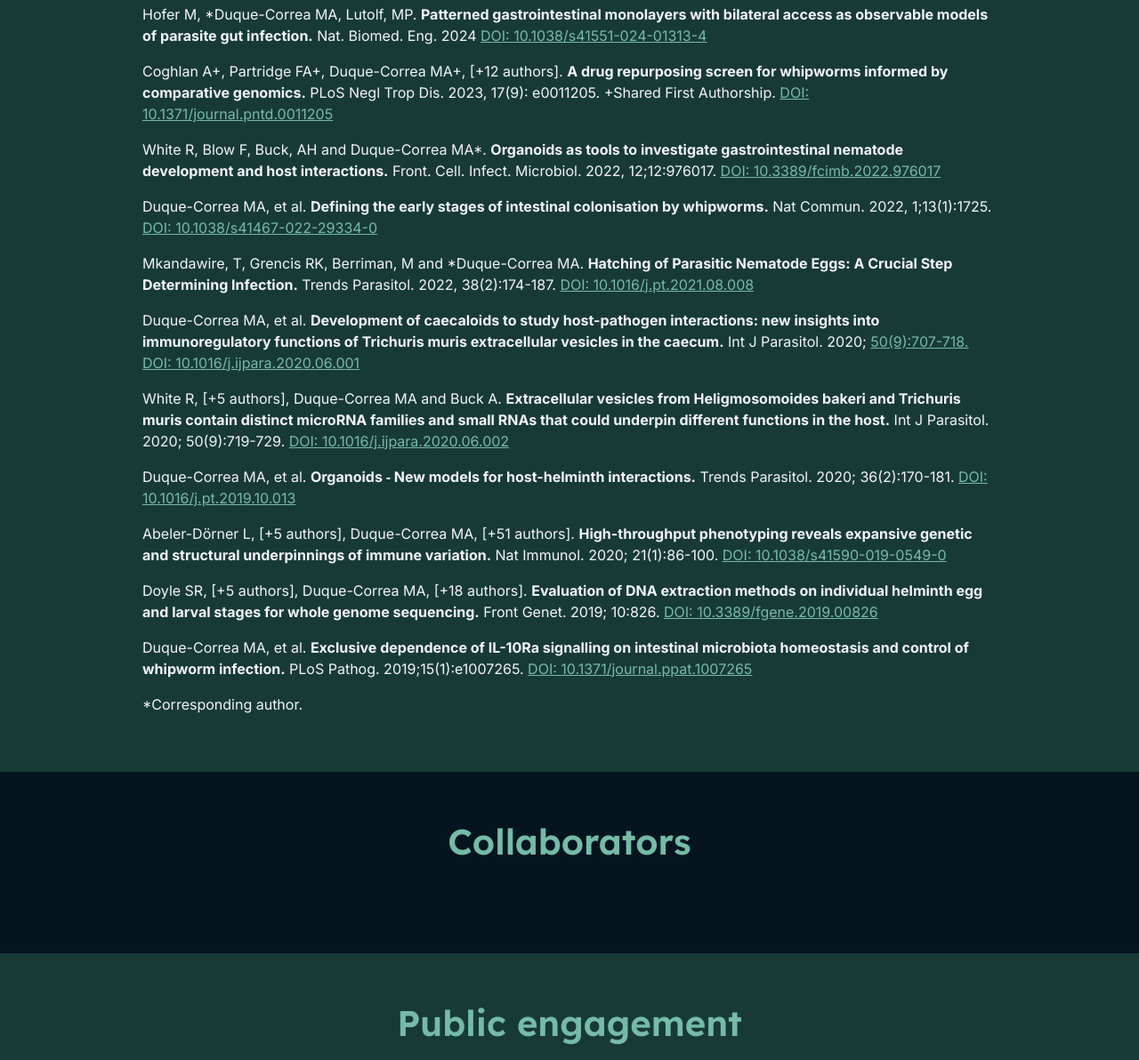
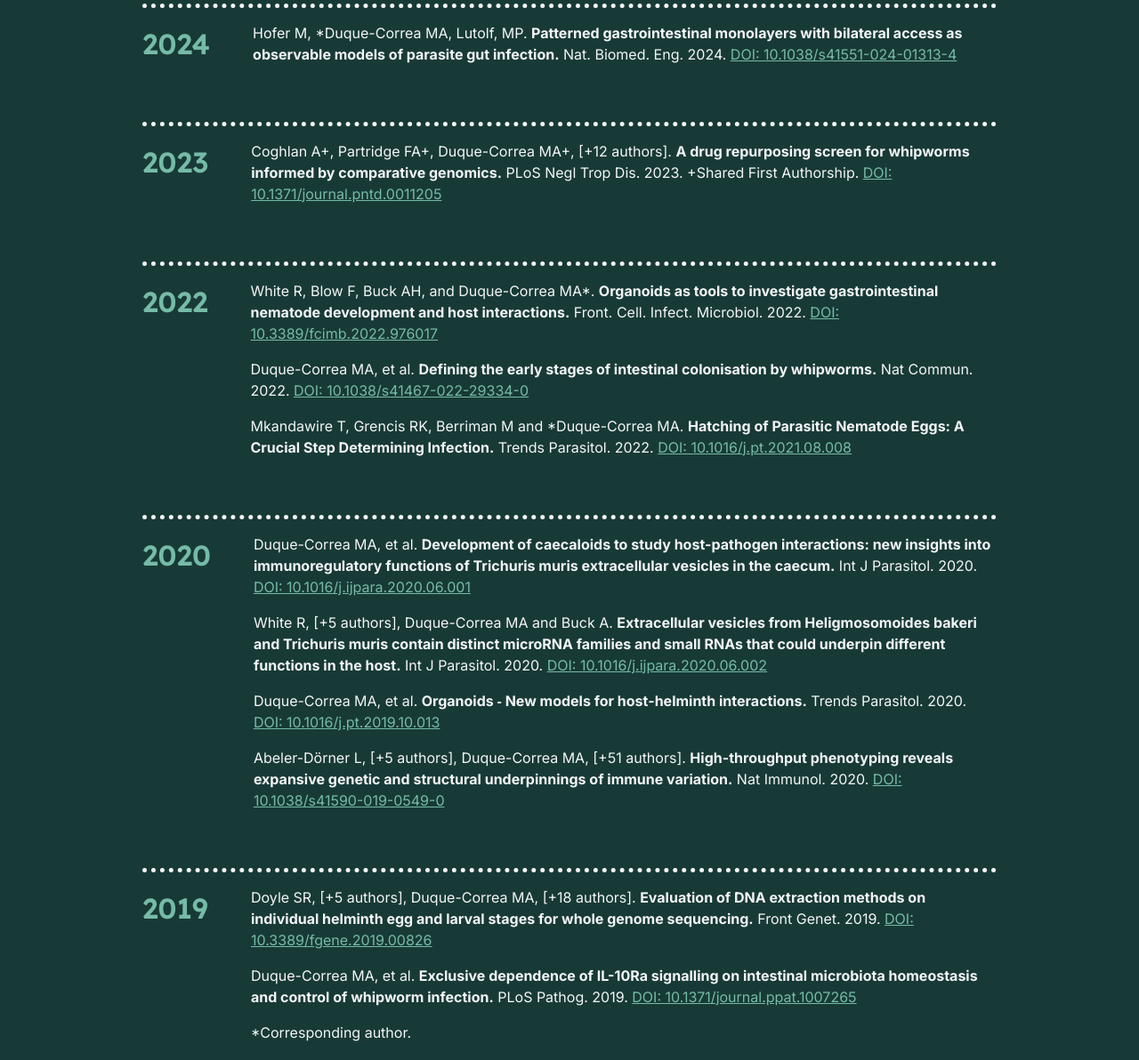
Before and after one commit to olane/duque-correa-lab, a plain HTML site: page index.html in a window 1280 px wide. Shown: the part 3154-4346 px from the top of the page at 89% size. Drawn offline with Linux system fonts and the light colour scheme.

Commit message:
Publications date sections

```diff
--- a/index.html
+++ b/index.html
@@ -96,42 +96,83 @@
         <div class="block" id="publications">
             <div class="inner-block-wrapper">
                 <h2>Publications</h2>
-                <ul class="publications-list">
+
+                <div class="publication-section">
+                    <h3 class="publications-section-title">2024</h3>
+                    <div class="publications-list">
+                        <ul>
                             <li>
-                        Hofer M, *Duque-Correa MA, Lutolf, MP. <strong>Patterned gastrointestinal monolayers with bilateral access as observable models of parasite gut infection.</strong> Nat. Biomed. Eng. 2024 <a href="https://www.nature.com/articles/s41551-024-01313-4">DOI: 10.1038/s41551-024-01313-4</a>
+                                Hofer M, *Duque-Correa MA, Lutolf, MP. <strong>Patterned gastrointestinal monolayers with bilateral access as observable models of parasite gut infection.</strong> Nat. Biomed. Eng. 2024. <a href="https://www.nature.com/articles/s41551-024-01313-4">DOI: 10.1038/s41551-024-01313-4</a>
+                            </li>
+                        </ul>
+                    </div>
+                </div>
+
+                <div class="publication-section">
+                    <h3 class="publications-section-title">2023</h3>
+                    <div class="publications-list">
+                        <ul>
+                            <li>
+                                Coghlan A+, Partridge FA+, Duque-Correa MA+, [+12 authors]. <strong>A drug repurposing screen for whipworms informed by comparative genomics.</strong> PLoS Negl Trop Dis. 2023. +Shared First Authorship. <a href="https://journals.plos.org/plosntds/article?id=10.1371/journal.pntd.0011205">DOI: 10.1371/journal.pntd.0011205</a>
+                            </li>
+                        </ul>
+                    </div>
+                </div>
+
+
+                <div class="publication-section">
+                    <h3 class="publications-section-title">2022</h3>
+                    <div class="publications-list">
+                        <ul>
+                            <li>
+                                White R, Blow F, Buck AH, and Duque-Correa MA*. <strong>Organoids as tools to investigate gastrointestinal nematode development and host interactions.</strong> Front. Cell. Infect. Microbiol. 2022. <a href="https://www.frontiersin.org/journals/cellular-and-infection-microbiology/articles/10.3389/fcimb.2022.976017/full">DOI: 10.3389/fcimb.2022.976017</a>
                             </li>
                             <li>
-                        Coghlan A+, Partridge FA+, Duque-Correa MA+, [+12 authors]. <strong>A drug repurposing screen for whipworms informed by comparative genomics.</strong> PLoS Negl Trop Dis. 2023, 17(9): e0011205. +Shared First Authorship. <a href="https://journals.plos.org/plosntds/article?id=10.1371/journal.pntd.0011205">DOI: 10.1371/journal.pntd.0011205</a>
+                                Duque-Correa MA, et al. <strong>Defining the early stages of intestinal colonisation by whipworms.</strong> Nat Commun. 2022. <a href="https://www.nature.com/articles/s41467-022-29334-0">DOI: 10.1038/s41467-022-29334-0</a>
                             </li>
                             <li>
-                        White R, Blow F, Buck, AH and Duque-Correa MA*. <strong>Organoids as tools to investigate gastrointestinal nematode development and host interactions.</strong> Front. Cell. Infect. Microbiol. 2022, 12;12:976017. <a href="https://www.frontiersin.org/journals/cellular-and-infection-microbiology/articles/10.3389/fcimb.2022.976017/full">DOI: 10.3389/fcimb.2022.976017</a>
+                                Mkandawire T, Grencis RK, Berriman M and *Duque-Correa MA. <strong>Hatching of Parasitic Nematode Eggs: A Crucial Step Determining Infection.</strong> Trends Parasitol. 2022. <a href="https://pubmed.ncbi.nlm.nih.gov/34538735/">DOI: 10.1016/j.pt.2021.08.008</a>
+                            </li>
+                        </ul>
+                    </div>
+                </div>
+
+
+                <div class="publication-section">
+                    <h3 class="publications-section-title">2020</h3>
+                    <div class="publications-list">
+                        <ul>
+                            <li>
+                                Duque-Correa MA, et al. <strong>Development of caecaloids to study host-pathogen interactions: new insights into immunoregulatory functions of Trichuris muris extracellular vesicles in the caecum.</strong> Int J Parasitol. 2020. <a href="https://pubmed.ncbi.nlm.nih.gov/32659277/">DOI: 10.1016/j.ijpara.2020.06.001</a>
                             </li>
                             <li>
-                        Duque-Correa MA, et al. <strong>Defining the early stages of intestinal colonisation by whipworms.</strong> Nat Commun. 2022, 1;13(1):1725. <a href="https://www.nature.com/articles/s41467-022-29334-0">DOI: 10.1038/s41467-022-29334-0</a>
+                                White R, [+5 authors], Duque-Correa MA and Buck A. <strong>Extracellular vesicles from Heligmosomoides bakeri and Trichuris muris contain distinct microRNA families and small RNAs that could underpin different functions in the host.</strong> Int J Parasitol. 2020. <a href="https://pubmed.ncbi.nlm.nih.gov/32659276/">DOI: 10.1016/j.ijpara.2020.06.002</a>
                             </li>
                             <li>
-                        Mkandawire, T, Grencis RK, Berriman, M and *Duque-Correa MA. <strong>Hatching of Parasitic Nematode Eggs: A Crucial Step Determining Infection.</strong> Trends Parasitol. 2022, 38(2):174-187. <a href="https://pubmed.ncbi.nlm.nih.gov/34538735/">DOI: 10.1016/j.pt.2021.08.008</a>
+                                Duque-Correa MA, et al. <strong>Organoids &dash; New models for host-helminth interactions.</strong> Trends Parasitol. 2020. <a href="https://pubmed.ncbi.nlm.nih.gov/31791691/">DOI: 10.1016/j.pt.2019.10.013</a>
                             </li>
                             <li>
-                        Duque-Correa MA, et al. <strong>Development of caecaloids to study host-pathogen interactions: new insights into immunoregulatory functions of Trichuris muris extracellular vesicles in the caecum.</strong> Int J Parasitol. 2020; <a href="https://pubmed.ncbi.nlm.nih.gov/32659277/">50(9):707-718. DOI: 10.1016/j.ijpara.2020.06.001</a>
+                                Abeler-Dörner L, [+5 authors], Duque-Correa MA, [+51 authors]. <strong>High-throughput phenotyping reveals expansive genetic and structural underpinnings of immune variation.</strong> Nat Immunol. 2020. <a href="https://www.nature.com/articles/s41590-019-0549-0">DOI: 10.1038/s41590-019-0549-0</a>
+                            </li>
+                        </ul>
+                    </div>
+                </div>
+
+
+                <div class="publication-section">
+                    <h3 class="publications-section-title">2019</h3>
+                    <div class="publications-list">
+                        <ul>
+                            <li>
+                                Doyle SR, [+5 authors], Duque-Correa MA, [+18 authors]. <strong>Evaluation of DNA extraction methods on individual helminth egg and larval stages for whole genome sequencing.</strong> Front Genet. 2019. <a href="https://www.frontiersin.org/journals/genetics/articles/10.3389/fgene.2019.00826/full">DOI: 10.3389/fgene.2019.00826</a>
                             </li>
                             <li>
-                        White R, [+5 authors], Duque-Correa MA and Buck A. <strong>Extracellular vesicles from Heligmosomoides bakeri and Trichuris muris contain distinct microRNA families and small RNAs that could underpin different functions in the host.</strong> Int J Parasitol. 2020; 50(9):719-729. <a href="https://pubmed.ncbi.nlm.nih.gov/32659276/">DOI: 10.1016/j.ijpara.2020.06.002</a>
-                    </li>
-                    <li>
-                        Duque-Correa MA, et al. <strong>Organoids &dash; New models for host-helminth interactions.</strong> Trends Parasitol. 2020; 36(2):170-181. <a href="https://pubmed.ncbi.nlm.nih.gov/31791691/">DOI: 10.1016/j.pt.2019.10.013</a>
-                    </li>
-                    <li>
-                        Abeler-Dörner L, [+5 authors], Duque-Correa MA, [+51 authors]. <strong>High-throughput phenotyping reveals expansive genetic and structural underpinnings of immune variation.</strong> Nat Immunol. 2020; 21(1):86-100. <a href="https://www.nature.com/articles/s41590-019-0549-0">DOI: 10.1038/s41590-019-0549-0</a>
-                    </li>
-                    <li>
-                        Doyle SR, [+5 authors], Duque-Correa MA, [+18 authors]. <strong>Evaluation of DNA extraction methods on individual helminth egg and larval stages for whole genome sequencing.</strong> Front Genet. 2019; 10:826. <a href="https://www.frontiersin.org/journals/genetics/articles/10.3389/fgene.2019.00826/full">DOI: 10.3389/fgene.2019.00826</a>
-                    </li>
-                    <li>
-                        Duque-Correa MA, et al. <strong>Exclusive dependence of IL-10Ra signalling on intestinal microbiota homeostasis and control of whipworm infection.</strong> PLoS Pathog. 2019;15(1):e1007265. <a href="https://journals.plos.org/plospathogens/article?id=10.1371/journal.ppat.1007265">DOI: 10.1371/journal.ppat.1007265</a>
+                                Duque-Correa MA, et al. <strong>Exclusive dependence of IL-10Ra signalling on intestinal microbiota homeostasis and control of whipworm infection.</strong> PLoS Pathog. 2019. <a href="https://journals.plos.org/plospathogens/article?id=10.1371/journal.ppat.1007265">DOI: 10.1371/journal.ppat.1007265</a>
                             </li>
                         </ul>
                         <p>*Corresponding author.</p>
+                    </div>
+                </div>
             </div>
         </div>
 
--- a/style.css
+++ b/style.css
@@ -132,13 +132,30 @@ h1, h2, h3, h4, h5, h6 {
     min-height: 4em;
 }
 
-ul.publications-list {
-    list-style: none;
-    padding: 0;
+.publication-section {
+    display: flex;
+    border-top: 5px dotted var(--main-text);
+    margin-bottom: 3rem;
 }
 
-ul.publications-list li {
-    margin: 1em 0;
+h3.publications-section-title {
+    flex: 1 1 auto;
+    margin-top: 1rem;
+    margin-right: 3rem;
+    font-size: 2rem;
+}
+
+.publications-list {
+    flex: 1 1 auto;
+}
+
+.publications-list ul {
+    padding: 0;
+    list-style: none;
+}
+
+.publications-list ul li {
+    margin: 1rem 0;
 }
 
 .gallery {
```
Lines whose indentation alone changed are shown as unchanged.
